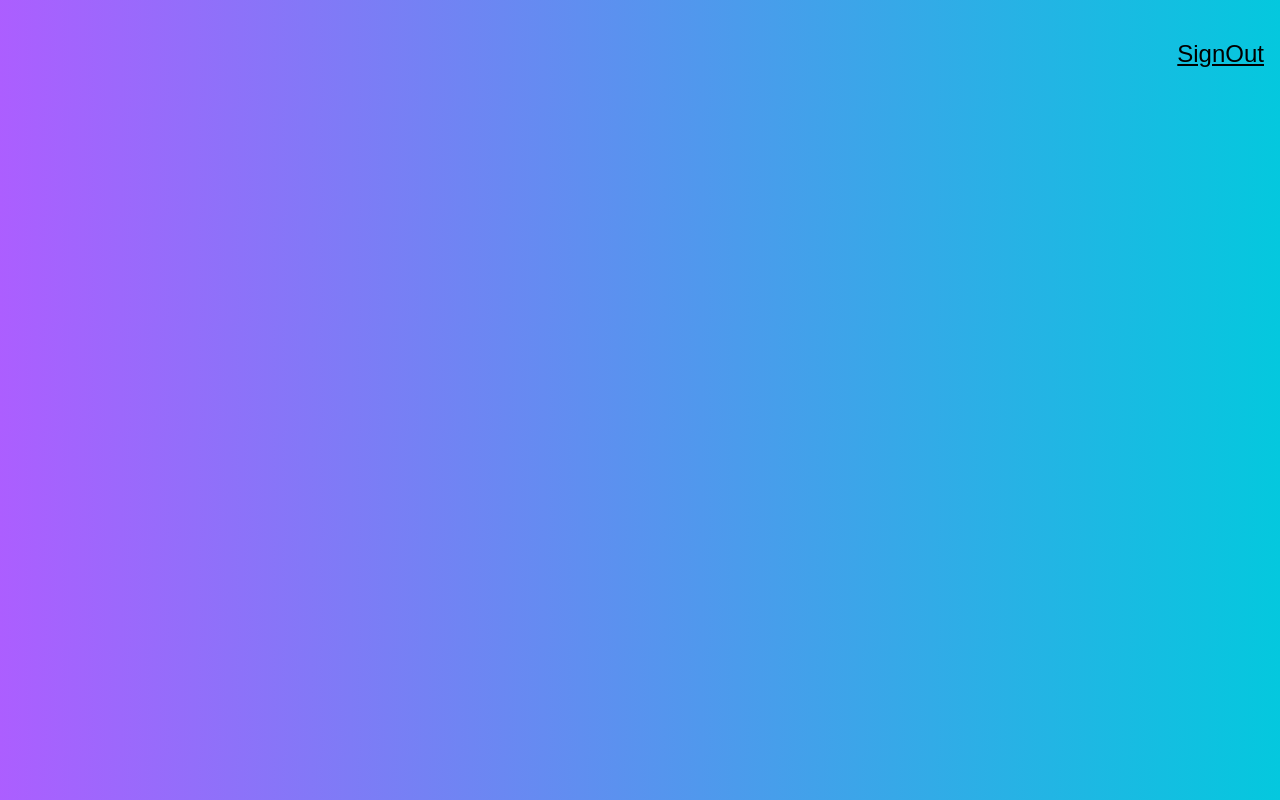
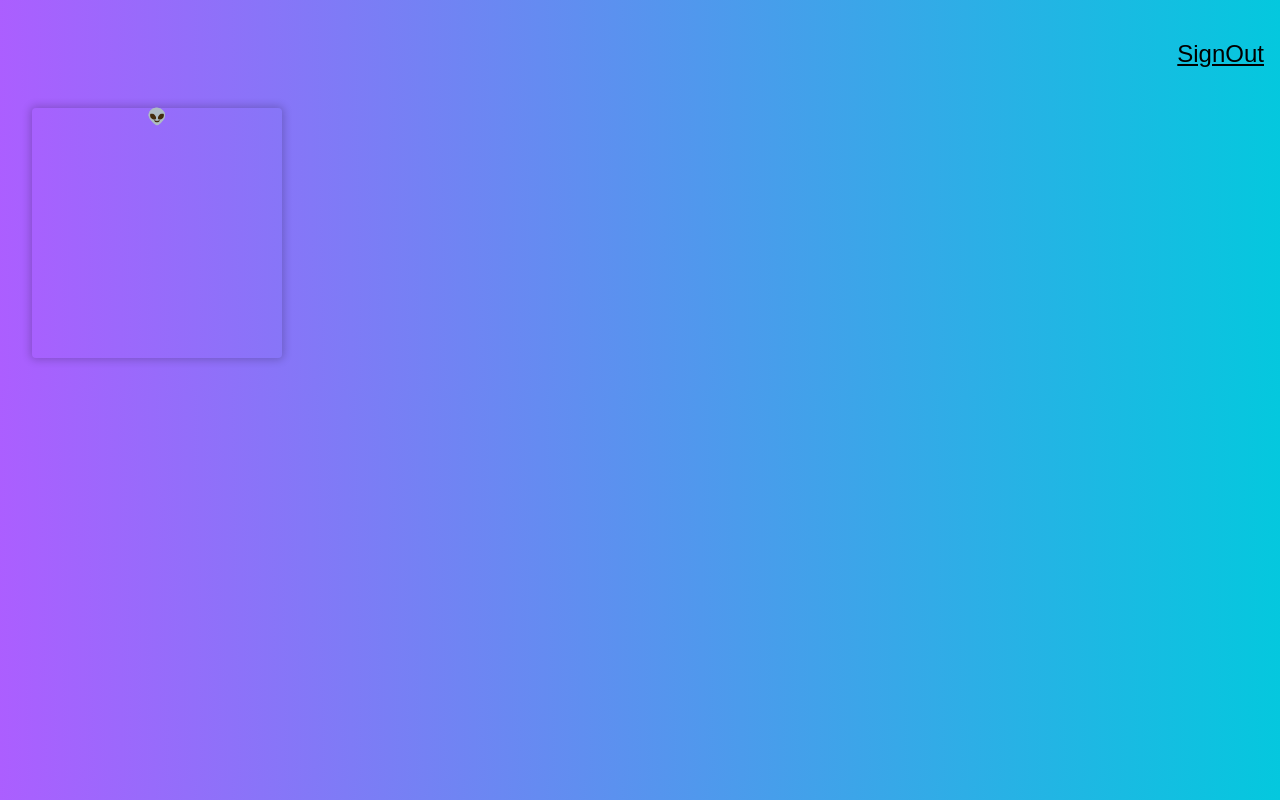
Before and after one commit to Adityapadmanair/FullStackFaceRecoApp, a React (Create React App) app: page / in a window 1280 px wide. Built offline with nearby package versions, Linux system fonts and the light colour scheme.

Commit message:
Tachyeon dependency and adding logo to app

```diff
--- a/src/App.js
+++ b/src/App.js
@@ -8,8 +8,8 @@ function App() {
   return (
     <div className="App">
       <Navigation />
-      {/*<Logo />
-      <ImageLinkForm />
+      <Logo />
+      {/* <ImageLinkForm />
       <FaceRecognition /> */}
 
 
```
